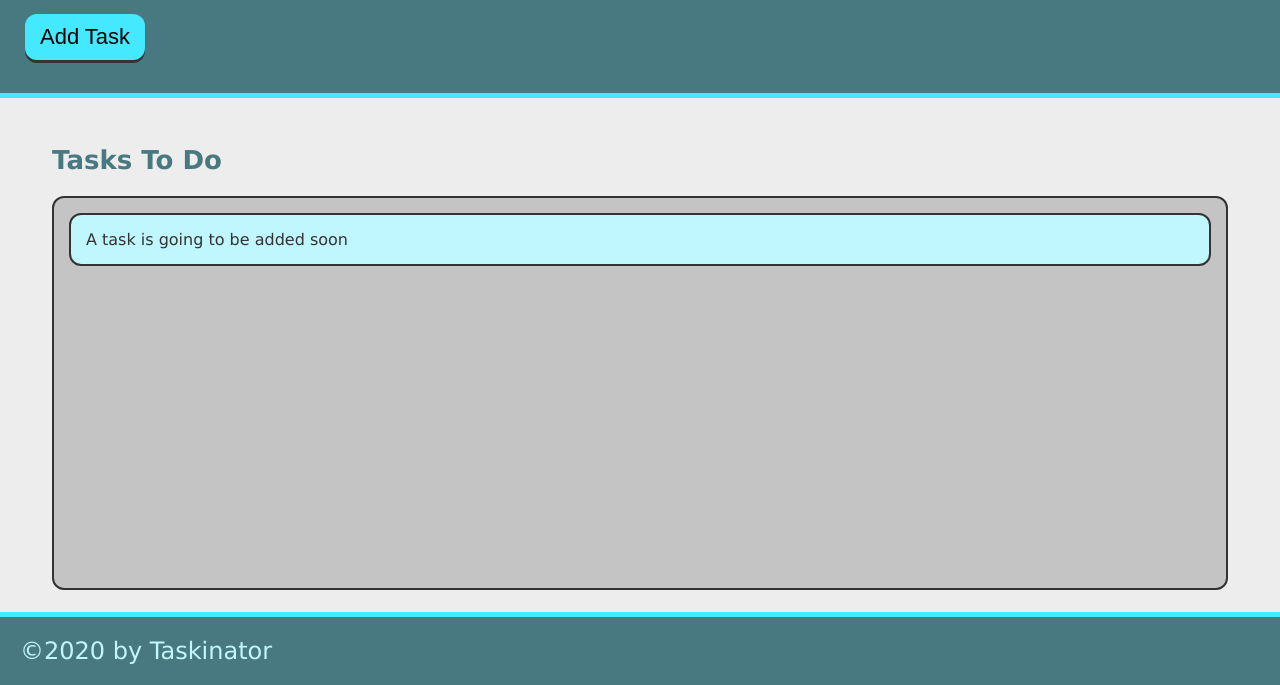
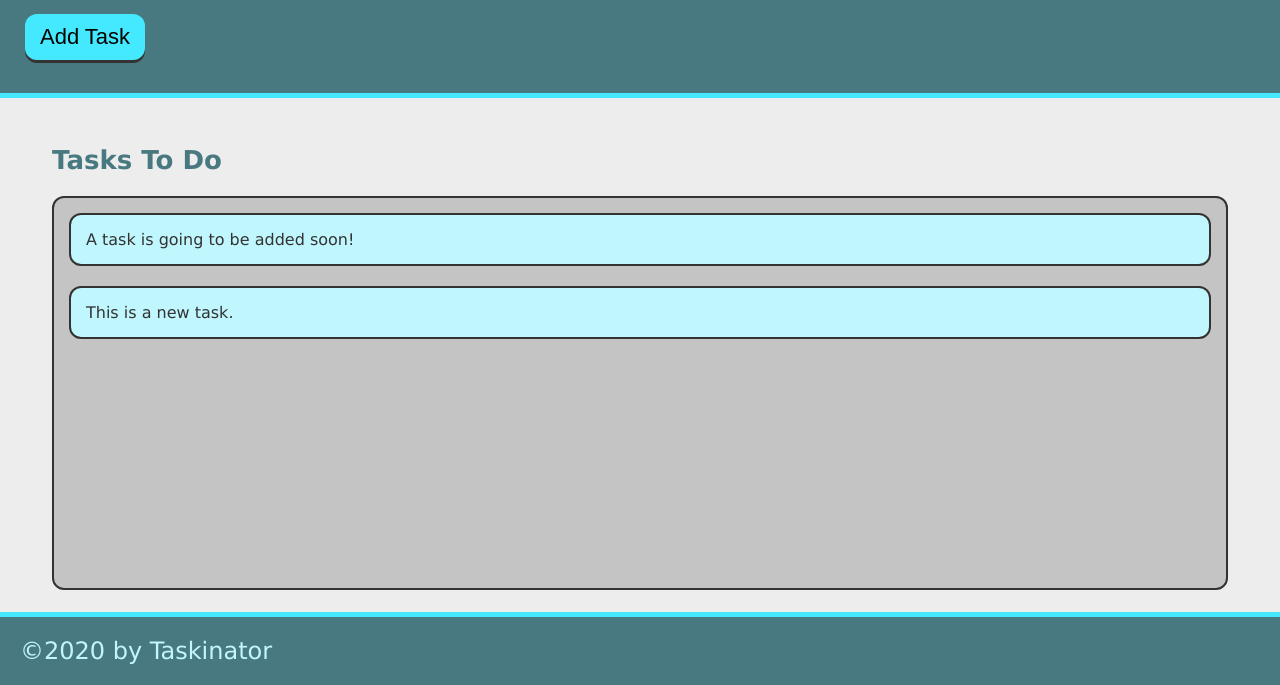
Before and after one commit to LynseyVandenberg/taskinator, a plain HTML site: page index.html in a window 1280 px wide. Both pictures are taken after a click on the button "Add Task". Shown: the part 115-800 px from the top of the page. Drawn offline with Linux system fonts and the light colour scheme.

Commit message:
add ability to add task

```diff
--- a/assets/js/script.js
+++ b/assets/js/script.js
@@ -0,0 +1,11 @@
+var buttonEl = document.querySelector("#save-task");
+var tasksToDoEl = document.querySelector("#tasks-to-do");
+
+var createTaskHandler = function() {
+    var listItemEl = document.createElement("li");
+    listItemEl.className = "task-item";
+    listItemEl.textContent = "This is a new task.";
+    tasksToDoEl.appendChild(listItemEl);
+  };
+
+  buttonEl.addEventListener("click", createTaskHandler);
--- a/index.html
+++ b/index.html
@@ -13,15 +13,15 @@
         <header>
             <h1 class="page-title">Taskinator</h1>
             <p>Click the button below to add a new task!</p>
-        <button class="btn" >Add Task</button>
+            <button class="btn" id="save-task">Add Task</button>
         </header>
 
 
         <main class="page-content">
             <section class="task-list-wrapper">
                 <h2 class="list-title">Tasks To Do</h2>
-            <ul class="task-list">
-                <li class="task-item">A task is going to be added soon</li>
+                <ul class="task-list" id="tasks-to-do">
+                    <li class="task-item">A task is going to be added soon!</li>
                 </ul>
             </section>
         </main>
@@ -32,3 +32,5 @@
 
         <script src="./assets/js/script.js"></script>
     </body>
+
+</html>
```
Lines whose indentation alone changed are shown as unchanged.
